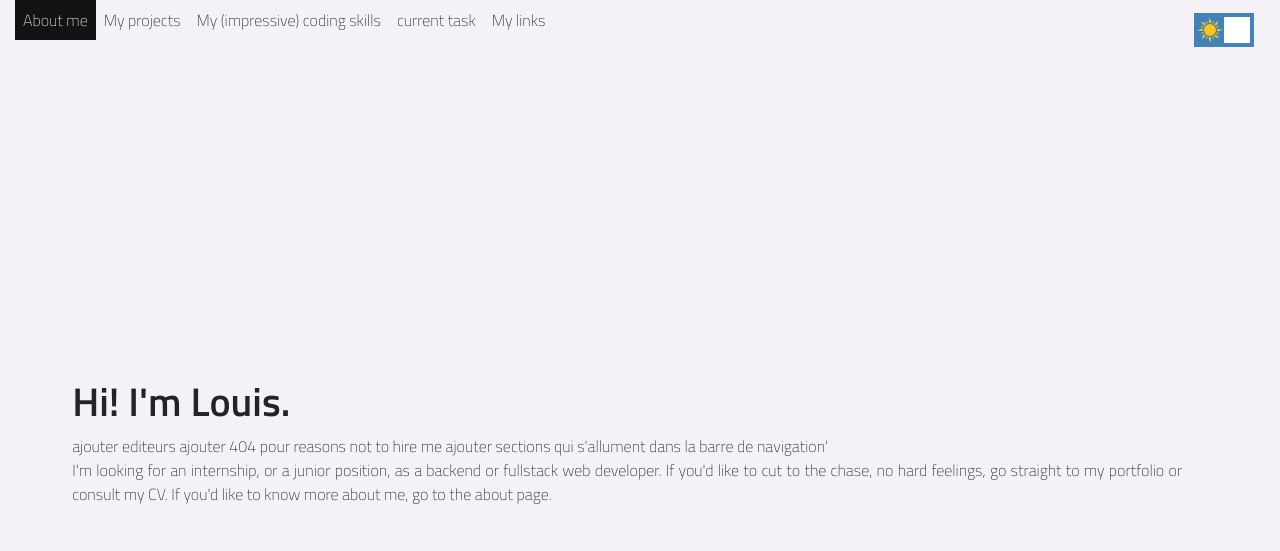
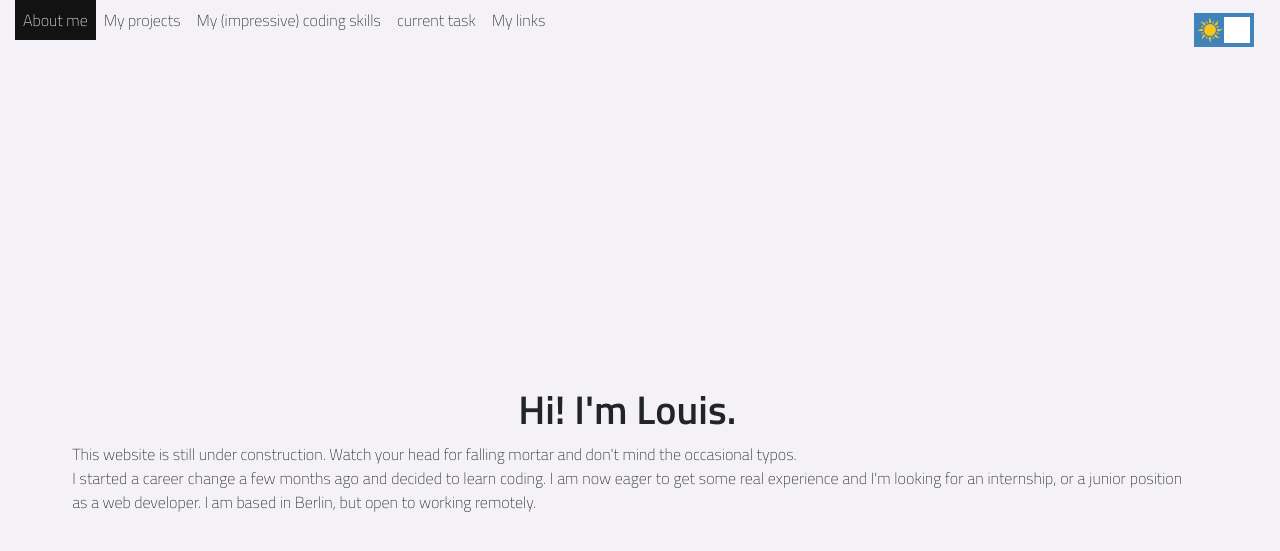
Before and after one commit to louisaude/portfoliolouis, a Jekyll site: the page built from index.html, in a window 1280 px wide and 900 px high. Shown: the top 551 px of the window. Built offline with Jekyll 4.4.1, drawn with Linux system fonts in a browser that asks for light colours; some web fonts are replaced; some of the changed text lies outside the part shown.

Commit message:
styling and some texts changed or added

```diff
--- a/assets/css/body.scss
+++ b/assets/css/body.scss
@@ -15,6 +15,7 @@ body {
 
   h1{
     font-weight: 600;
+    text-align: center;
   }
   p{
   text-align: justify;
--- a/assets/css/cv.scss
+++ b/assets/css/cv.scss
@@ -7,5 +7,15 @@
     min-width: 800px;
     height: 100%;
   }
+  a {
+    padding: 2em;
+  }
 
 }
+
+.dark-mode {
+  .cv-pdf {
+    background-color:rgba(18,18,18,1);
+    a { color: white;}
+  }
+}
--- a/assets/css/projects.scss
+++ b/assets/css/projects.scss
@@ -29,8 +29,12 @@
         &::before {
           opacity: 1;
         }
+        .hovericon {
+          opacity: 0;
+          transition: 0.5s;
+        }
         .cardtext {
-          opacity: 1;
+          opacity: 0;
           transform: translate(0px);
           p {
             text-align: center;
@@ -47,10 +51,19 @@
         width: 100%;
         height: 100%;
         border-radius: 15px;
-        background: rgba(black, 0.6);
+        background: rgba(black, 0.7);
         z-index: 2;
         transition: 0.5s;
         opacity: 0;
+      }
+      .hovericon {
+        position: absolute;
+        right: 1em;
+        top: 1em;
+        img {
+          height: 3em;
+        }
+        opacity: 1;
       }
       .cardtext {
         position: absolute;
@@ -59,13 +72,19 @@
         top: 30%;
         left: 0;
         right: 0;
-        text-align: center;
+        // text-align: center;
         width: 100%;
         color: white;
         z-index: 3;
         opacity: 0;
+        img {
+        height: 1em;
+          top: 4px;
+          left: 2px;
+        }
         &:hover {
           opacity: 1;
+
         }
         p {
           letter-spacing: 1px;
--- a/assets/css/schools.scss
+++ b/assets/css/schools.scss
@@ -1,6 +1,12 @@
+.schools {
+  display: flex;
+  height: 100vh;
+  flex-direction: column;
+  justify-content: center;
+}
+
 .schoolsrow {
 display: flex;
-height:100vh;
   .schoolscolumn {
   width: 50%;
   display:flex;
@@ -11,7 +17,7 @@ height:100vh;
       display: flex;
       flex-direction: column;
       img {
-        height: 2em;
+        height: 1em;
         padding-right: 0.3em;
       }
     }
--- a/index.html
+++ b/index.html
@@ -6,22 +6,30 @@ layout: page
 <section id="intro">
   <div class="container textbox" id="container1">
     <h1>Hi! I'm Louis.</h1>
-    ajouter editeurs
-    ajouter 404 pour reasons not to hire me
-    ajouter sections qui s'allument dans la barre de navigation'
-    <p>I'm looking for an internship, or a junior position, as a backend or fullstack web developer.
-      If you'd like to cut to the chase, no hard feelings, go straight to my portfolio or consult my CV.
-      If you'd like to know more about me, go to the about page.</p>
+    This website is still under construction. Watch your head for falling mortar and don't mind the occasional typos. <br>
+    I started a career change a few months ago and decided to learn coding. I am now eager to get some real experience and I'm looking for an internship, or a junior position as a web developer.
+    I am based in Berlin, but open to working remotely.
   </div>
 </section>
 <!-- what about me -->
 <section>
   <div class="container textbox">
   <h1>What about me?</h1>
-  <p>I'm a French expat/immigrant (I swear I don't have an annoying French accent) who's decided at 30 that he wants to be a developer. I worked all sorts of summer jobs and temp jobs, before obtaining a master's degree in business management and working in business counselling, then customer service, then customer service management. I may be new to coding, but I'm not new to rolling up my sleeves, and this choice of reconversion is thought out, and I intend to put in the work to make it happen.</p>
+  <p>I'm a French expat/immigrant who's decided at 30 that he wants to be a developer. Before, I've worked all sorts of jobs, from manual labor to business development to sales, retail and customer service management.
+  I have little experience coding but a lot of soft skills picked up along my career. And I'll put in the work to make that reconversion successful.  </p>
 </div>
-<div class="arrow"></div>
 </section>
+
+<!-- career change -->
+<section>
+  <div class="container textbox">
+    <h1>So why the career change?</h1>
+    <p>I worked in startups before, not as, but with developers  and that got me interested in their role within a company. My previous missions were operational, sometimes strategic, and for the most part, interesting.
+    But I'm interested in working on the product. Actually creating the product, getting your hands dirty. And the process of it, the problem solving, the continuous learning, are icing on the cake. That's what developers do. That's what I want to do.
+    </p>
+  </div>
+</section>
+
 <!-- cv -->
 <section>
     <div class="container techs">
@@ -40,44 +48,34 @@ layout: page
       <p><img class="icon" src="assets/logos/VSicon.png" alt="vs logo">Visual code <img class="icon" src="assets/logos/sublime.png" alt="sublime logo">Sublime text</p>
     </div>
 </section>
-<!-- current task -->
+
+<!-- learning -->
 <section>
+  <div class="schools">
+    <h1>I went through a bootcamp, and did some self learning. </h1>
     <div class="container schoolsrow">
       <div class="schoolscolumn">
         <div class="schoolbox">
-        <h1><img src="assets/logos/lewagonlogo.png" alt="lewagon logo">Le Wagon</h1>
-        <p>Lorem ipsum dolor sit amet consectetur adipisicing elit. Quod odit quis ipsam fugiat aliquid dolore quasi odio quisquam nulla molestiae ea accusantium, architecto assumenda iste voluptas. Officiis, eveniet illum. Lorem ipsum dolor sit amet consectetur, adipisicing elit. Recusandae dicta incidunt obcaecati voluptatibus rerum dignissimos. Eum quas, eligendi atque non dolorem quidem cum sunt perspiciatis autem, officia nesciunt deleniti sed? </p>
+          <h1><img src="assets/logos/lewagonlogo.png" alt="lewagon logo">Le Wagon bootcamp</h1>
+          <p>During this 9 week bootcamp, I was taught the core concepts of coding, before having to put them in practice to solve coding challenges at first, and to then to code Ruby on Rails apps.</p>
+          This bootcamp focuses on Ruby on Rails, with a zest of Javascript. It was quite intense. I got to learn HTML, CSS, Bootstrap, hosting, Scraping, working as a team on Git, building relational databases with SQL. I also got to code and build a few apps, solo and in teams, that you'll be able to consult on my portfolio page.
         </div>
       </div>
       <div class="schoolscolumn">
         <div class="schoolbox">
           <h1><img src="assets/logos/JS30icon.png" alt="JS30 Icon">Javascript30</h1>
-        <p>Lorem ipsum dolor sit amet consectetur adipisicing elit. Qui aspernatur aperiam ullam vel quis alias. Sint rerum pariatur voluptas quasi, assumenda sit doloremque inventore at et. Itaque fuga est id?</p>
+          <p>I am currently going through Wes Bos's <a href="https://javascript30.com/">Javascript 30 days course</a>. To put it in his words, this course is about getting comfortable with Vanilla JS fundamentals, by building things, and  through repetition.
+          </p>
         </div>
         <div class="schoolbox">
-        <h1><img src="assets/logos/codecademy.png" alt="codecademy icon">titre test</h1>
-        <p>Lorem ipsum dolor, sit amet consectetur adipisicing elit. Deleniti, dolore facere. Doloremque quibusdam fugiat quisquam eligendi voluptatem harum perspiciatis inventore modi, nobis, illum nemo hic similique officiis repellat accusantium dicta?</p>
-      </div>
-
+          <h1><img src="assets/logos/codecademy.png" alt="codecademy icon">Codecademy fundamentals courses</h1>
+          <p> Learn Ruby : "Gain familiarity with Ruby and basic programming concepts—including variables, loops, control flow, and most importantly, object-oriented programming. "</p>
+          <p> Learn Javascript : "You will learn programming fundamentals and basic object-oriented concepts using the latest JavaScript syntax. "</p>
+          <p> Learn HTML: "Learn the basics of HTML5 and start building & editing web pages."</p>
+          <p> Learn CSS: "Learn how to style and visually organize HTML with CSS. This course covers version 3 of CSS."</p>
         </div>
       </div>
-</section>
-<!-- career change -->
-<section>
-  <div class="container textbox">
-    <h1>So why the career change?</h1>
-    <p>My underwhelming German ( but I'm working on it) and my personal interests me naturally steered me towards working for startups. There, I got to work with teams of developers ( usually as the guy bringing up customer complaints ) and figuratively look over the shoulder of my colleagues. And I wanted in. I really liked my previous jobs, and most of the people I worked with, but managing a team of customer service agents is very day to day, operational stuff. Bringing in issues, and talking about them on a theoretical level is just not enough. I like getting my hands dirty, being part of the creation process and in startups, that means being a developer.
-    That's what got me interested. Then, the problem solving, the continuous learning, the intellectual stimulation tipped me over.
-    When my company went out of business last summer ( though not because of corona), I decided to give it a go.  </p>
     </div>
-</section>
-
-<!-- bring to the table -->
-<section>
-  <div class="container textbox">
-    <h1>What do I bring to the table?</h1>
-    <p>I want to make a career change, and I'm not getting any younger. I do not have the best developing skills in town, but I have <i>some</i> coding skills, and a strong desire to make that career change a successful one. I will work hard, receive feedback eagerly and apply any advice I will receive. And I like to think I did pick up some soft skills during  the 13 years I've been working ( I did not least every single summer job on my resume as it would be quite a tedious read), soft skills that will make me a pleasure to work with, I swear.
-    I followed Le Wagon, a full stack development bootcamp focused on Ruby on Rails, with a zest of Javascript. It was quite intense. I got to learn HTML, CSS, Bootstrap, hosting, Scraping, working as a team on Git, building relational databases with SQL. I also got to code and build a few apps, solo and in teams, that you'll be able to consult on my <strong>portfolio page</strong></p>
   </div>
 </section>
 
@@ -88,6 +86,9 @@ layout: page
     <div class="container projectbox">
         <div class="projectpic">
           <img src="assets/thumbnails/Host.it.png" alt="host.it">
+          <div class="hovericon">
+            <img src="assets/logos/link.png" alt="link icon">
+          </div>
           <div class="cardtext">
             <h1>An artist booking website</h1>
             <p>Get ready for it</p>
@@ -110,6 +111,9 @@ layout: page
       </div>
       <div class="projectpic">
         <img  src="assets/thumbnails/patronize.me.png" alt="patronizeme">
+        <div class="hovericon">
+          <img src="assets/logos/link.png" alt="link icon">
+        </div>
         <div class="cardtext">
           <h1>An artist booking website</h1>
           <p>Get ready for it</p>
@@ -124,6 +128,9 @@ layout: page
   <div class="container projectbox">
       <div class="projectpic">
         <img  src="assets/thumbnails/sitelouise.png" alt="sitelouise">
+        <div class="hovericon">
+          <img src="assets/logos/link.png" alt="link icon">
+        </div>
         <div class="cardtext">
           <h1>An event hosting website</h1>
           <p>Get ready for it</p>
@@ -145,6 +152,9 @@ layout: page
       </div>
       <div class="projectpic">
         <img  src="assets/thumbnails/mistercocktail.png" alt="mistercocktail">
+        <div class="hovericon">
+          <img src="assets/logos/link.png" alt="link icon">
+        </div>
         <div class="cardtext">
           <h1>An artist booking website</h1>
           <p>Get ready for it</p>
```
Also changed, not shown: other parts of index.html (+1 -1 lines), assets/logos/link.png (added). Lines whose indentation alone changed are shown as unchanged.
